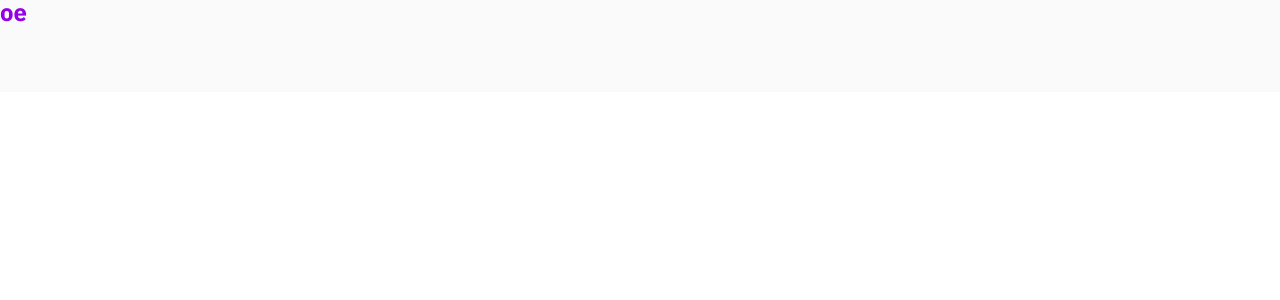
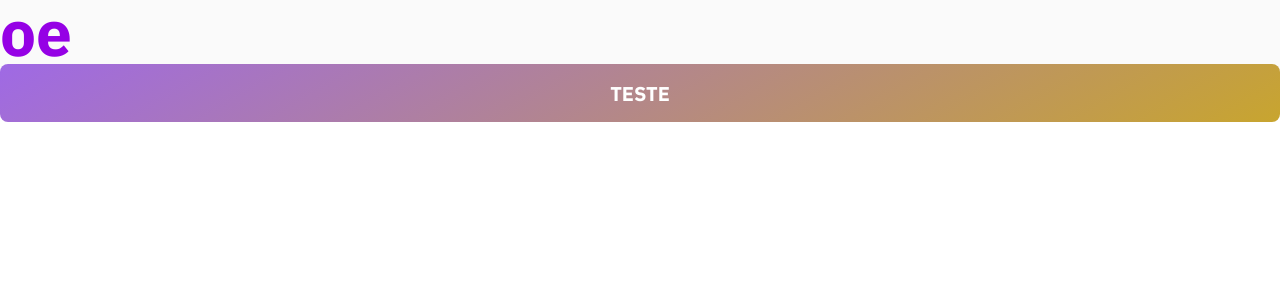
Before and after one commit to ccarlaa/marketing_livre, a React (Create React App) app in the folder marketing-livre/: page / in a window 1280 px wide. Shown: the top 300 px of the page. Built offline with nearby package versions, Linux system fonts and the light colour scheme.

Commit message:
add button component

```diff
--- a/marketing-livre/package.json
+++ b/marketing-livre/package.json
@@ -35,6 +35,6 @@
   },
   "devDependencies": {
     "eslint": "^8.57.0",
-    "eslint-plugin-react": "^7.34.0"
+    "eslint-plugin-react": "^7.34.1"
   }
 }
--- /dev/null
+++ b/marketing-livre/src/Components/Button.jsx
@@ -0,0 +1,27 @@
+import styled from "styled-components";
+import Text from "./Text";
+import React from "react";
+
+const Button = ({ onClick= () => {}, label=""}) => {
+
+  return (
+    <ButtonComponent onClick={onClick}>
+      <Text type="button" color="white">{label}</Text>
+    </ButtonComponent>
+  );
+};
+
+const ButtonComponent = styled.button`
+  height: 58px;
+  width: 100%;
+  background: linear-gradient(150deg,  rgba(159,105,229,1) 0%, rgba(200,165,47,1) 100%);
+  border: 0px;
+  cursor: pointer;
+  text-decoration: none;
+  border-radius: 8px;
+
+  @media (max-width: 768px) {
+    height: 53px;
+  }
+`;
+export default Button;
--- a/marketing-livre/src/Components/Text.jsx
+++ b/marketing-livre/src/Components/Text.jsx
@@ -1,57 +1,61 @@
 import styled from "styled-components";
 import colors from "../Style/colors";
+import React from "react";
 
-const Text = ({size = "md", type = "body", color = colors.neutral[700], children}) => {
-
+const Text = ({size = "md", type = "body", color = colors.neutral[700], children=""}) => {
   const textSize = () => {
     if(type == "headline") {
       if(size == "xl") {
-        return "64px";
+        return {desktop: "64px", mobile: "32px"};
       }
       if(size == "lg") {
-        return "40px";
+        return {desktop: "40px", mobile: "24px"};
       }
       if(size == "md") {
-        return "32px";
+        return {desktop: "32px", mobile: "16px"};
       }
       if(size == "sm") {
-        return "24px";
+        return {desktop: "24px", mobile: "14px"};
       }
     }
 
     if(type == "body") {
       if(size == "md") {
-        return "20px";
+        return {desktop: "20px", mobile: "16px"};
       }
       if(size == "sm") {
-        return "16px";
+        return {desktop: "16px", mobile: "12px"};
       }
     }
 
     if(type == "button") {
-      return "20px";
+      return {desktop: "20px", mobile: "16px"};
     }
-  }
+  };
 
   const textWeight = () => {
-    if(type == "headline") {
+    if(type == "headline" || type  == "button") {
       return "700";
     }
     if(type == "body") {
       return "500";
     }
-  }
+  };
 
   return (
     <TextComponent size={textSize()} weight={textWeight()} color={color}>
-      {children}
+      {type == "button" ? children.toUpperCase() : children}
     </TextComponent>
-  )
-}
+  );
+};
 
 const TextComponent = styled.div`
   font-weight: ${props => props.weight};
   color: ${props => props.color};
-  font-size: ${props => props.size};
-`
+  font-size: ${props => props.size.desktop};
+
+  @media (max-width: 768px) {
+    font-size: ${props => props.size.mobile};
+  }
+`;
 export default Text;
--- a/marketing-livre/src/Sections/Header.jsx
+++ b/marketing-livre/src/Sections/Header.jsx
@@ -1,14 +1,17 @@
 import styled from "styled-components";
 import colors from "../Style/colors";
 import Text from "../Components/Text";
+import Button from "../Components/Button";
+import React from "react";
 
 const Header = () => {
   return (
     <HeaderComponent>
-      <Text size="sm" type="headline" color={colors.primary[500]}>oe</Text>
+      <Text size="xl" type="headline" color={colors.primary[500]}>oe</Text>
+      <Button label="teste"></Button>
     </HeaderComponent>
-  )
-}
+  );
+};
 
 const HeaderComponent = styled.header`
   position: fixed;
@@ -17,6 +20,6 @@
   height: 92px;
   width: 100%;
   background-color: ${colors.neutral[50]};
-`
+`;
 
 export default Header;
--- a/marketing-livre/src/Style/reset.jsx
+++ b/marketing-livre/src/Style/reset.jsx
@@ -7,8 +7,6 @@
         box-sizing: border-box;
         font-family: "IBM Plex Sans", sans-serif;
     }
-
-    // RESET
 
     html,
     body,
@@ -133,4 +131,4 @@
     border-collapse: collapse;
     border-spacing: 0;
     }
-`
+`;
```
Also changed, not shown: marketing-livre/.eslintrc.js (deleted), marketing-livre/.eslintrc.json (added), 2 other files (tests, documents, lock files or other folders).
